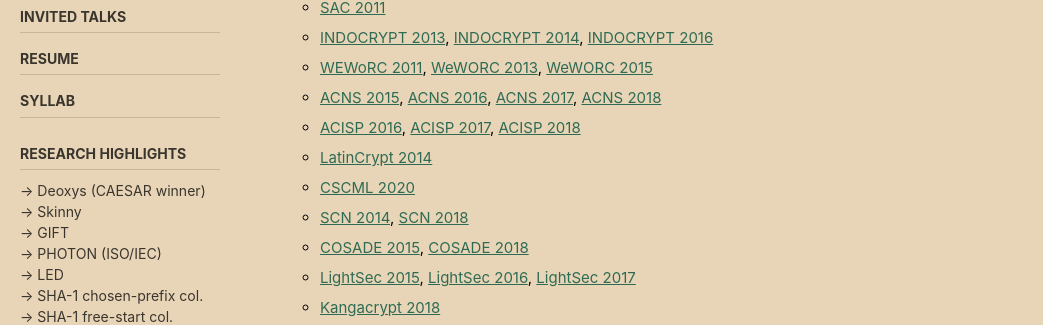
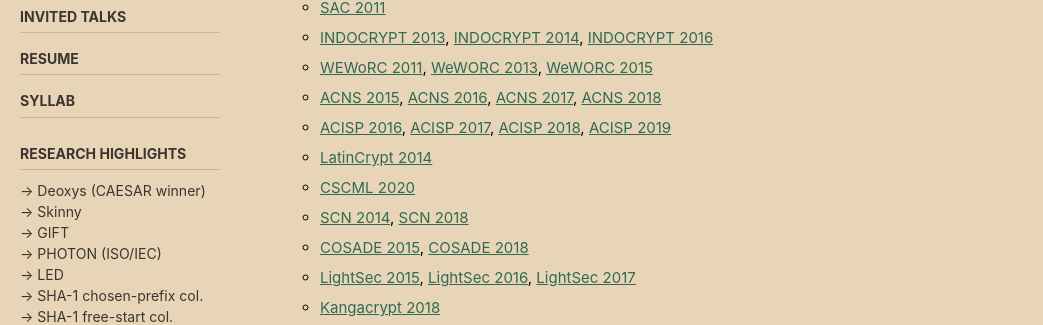
Before and after one commit to thomaspeyrin/web, a Jekyll site: the page built from activities.md, in a window 1280 px wide and 900 px high, scrolled down 208 px. Shown: the part 269-594 px from the top of the window, without its empty margins (0-1043 px from the left). Built offline with Jekyll 4.4.1, drawn with Linux system fonts in a browser that asks for light colours; cached includes are drawn as plain includes; nearby versions of some CDN libraries; our own code applies the rules of GitHub Pages for plain Markdown files.

Commit message:
Update activities.md

```diff
--- a/activities.md
+++ b/activities.md
@@ -30,7 +30,7 @@ sidebar:
   - [INDOCRYPT 2013]("http://indocrypt.hbni.ac.in"), [INDOCRYPT 2014]("http://cse.iitkgp.ac.in/conf/INDOCRYPT2014"), [INDOCRYPT 2016]("https://sites.google.com/site/thomaspeyrin/goog_1654583412")
   - [WEWoRC 2011]("http://www.uni-weimar.de/cms/medien/mediensicherheit/weworc-2011/home.html"), [WeWORC 2013]("http://2013.weworc.eu"), [WeWORC 2015]("http://2015.weworc.eu")
   - [ACNS 2015]("http://acns2015.cs.columbia.edu"), [ACNS 2016]("http://acns2016.sccs.surrey.ac.uk"), [ACNS 2017]("https://cy2sec.comm.eng.osaka-u.ac.jp/acns2017"), [ACNS 2018]("https://www.cosic.esat.kuleuven.be/events/acns2018")
-  - [ACISP 2016]("http://nsclab.org/acisp2016"), [ACISP 2017]("http://acisp.massey.ac.nz"), [ACISP 2018]("https://ssl.informatics.uow.edu.au/acisp2018")
+  - [ACISP 2016]("http://nsclab.org/acisp2016"), [ACISP 2017]("http://acisp.massey.ac.nz"), [ACISP 2018]("https://ssl.informatics.uow.edu.au/acisp2018"), [ACISP 2019]("https://acisp19.canterbury.ac.nz/")
   - [LatinCrypt 2014]("https://sites.google.com/site/latincrypt2014")
   - [CSCML 2020]("https://www.cs.bgu.ac.il/~fradmin/cscml20/")
   - [SCN 2014]("http://www.di.unisa.it/conferences/SCN14"), [SCN 2018]("http://scn.di.unisa.it")
```
